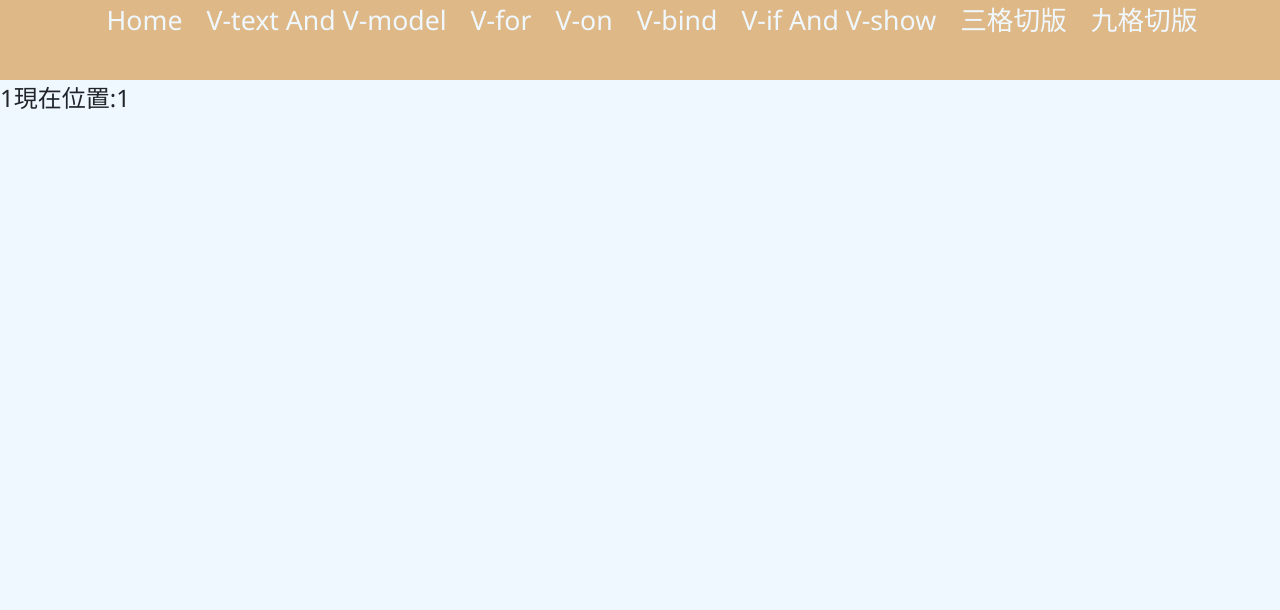
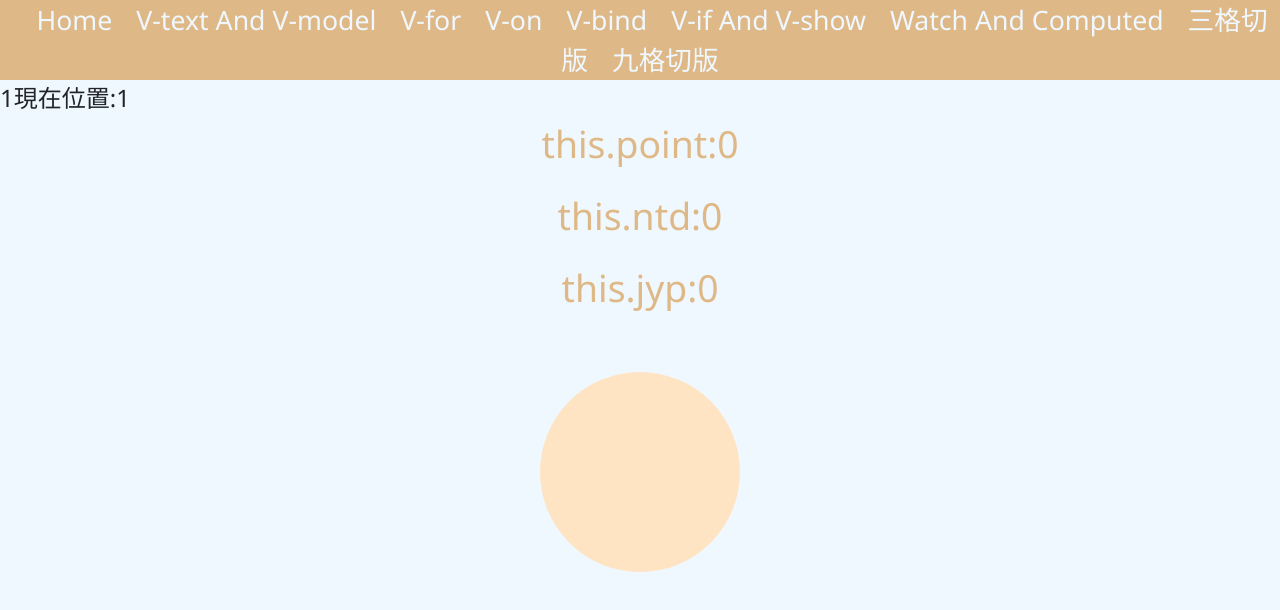
Before and after one commit to zawarudoooooooo/2023-11-17-1, a Vue app: page /WatchAndComputed in a window 1280 px wide. Shown: the top 610 px of the page. Built offline with nearby package versions, Linux system fonts and the light colour scheme.

Commit message:
Watch and Computed

```diff
--- a/src/components/Header.vue
+++ b/src/components/Header.vue
@@ -25,6 +25,7 @@ export default{
         <RouterLink to="/Von" class="routerItem">V-on</RouterLink>
         <RouterLink to="/Vbind" class="routerItem">V-bind</RouterLink>
         <RouterLink to="/VifAndVshow" class="routerItem">V-if And V-show</RouterLink>
+        <RouterLink to="/WatchAndComputed" class="routerItem">Watch And Computed</RouterLink>
         <RouterLink to="/Three" class="routerItem">三格切版</RouterLink>
         <RouterLink to="/Nine" class="routerItem">九格切版</RouterLink>
     </div>
--- a/src/router/index.js
+++ b/src/router/index.js
@@ -35,6 +35,11 @@ const router = createRouter({
       component: () => import('../views/VifAndVshow.vue')
     },
     {
+      path: '/WatchAndComputed',
+      name: 'WatchAndComputed',
+      component: () => import('../views/WatchAndComputed.vue')
+    },
+    {
       path: '/Three',
       name: 'Three',
       component: () => import('../views/Practice/Three.vue')
--- a/src/stores/counter.js
+++ b/src/stores/counter.js
@@ -23,7 +23,5 @@ export default defineStore("counter",{
         setLocation(num){
             this.location = num ;
         }
-
-
     }
 })
--- /dev/null
+++ b/src/views/WatchAndComputed.vue
@@ -0,0 +1,88 @@
+<script>
+export default{
+    data(){
+        return{
+            point:0,
+            ntd:0,
+        }
+    },
+    watch:{
+        point(){
+            this.ntd=this.point*10
+            console.log(this.ntd)
+        }
+    },
+    computed:{
+        jyp(){
+            return this.ntd*4.5;
+        }
+
+    },
+    beforeCreate(){ //vue檔建立，但事件,變數,屬性等等尚未建立
+        console.log("beforeCreate")
+    },
+    created(){ //vue檔建立且事件,變數,屬性等等已建立
+        console.log("created")
+    },
+    beforeMount(){ //DOM Tree 尚未連接
+        console.log("beforeMount")
+    },
+    mounted(){ //DOM Tree已連接
+        console.log("mounted")
+    },
+    beforeUpdate(){ //變數已更動，但畫面未更新
+        console.log("beforeUpdate")
+    },
+    updated(){ //變數已更動且畫面也同步更新完成
+        console.log("updated")
+    },
+    beforeUnmount(){
+        console.log("beforeUnmount")
+    },
+    unmounted(){
+        console.log("unmounted")
+    },
+    methods:{
+        clickPoint(){
+            this.point+=1
+        }
+    },
+}
+</script>
+
+<template>
+    <div class="content">
+        <p>this.point:{{ this.point }}</p>
+        <p>this.ntd:{{ this.ntd }}</p>
+        <p>this.jyp:{{ this.jyp }}</p>
+        <div class="circle" @click="clickPoint"></div>
+    </div>
+</template>
+
+<style lang="scss" scoped>
+    .content{
+        text-align: center;
+        p{
+            font-size: 28pt;
+            color: burlywood;
+        }
+        .circle{
+            width: 200px;
+            height: 200px;
+            background-color: bisque;
+            border-radius: 50%;
+            margin: auto;
+            margin-top: 7vmin;
+
+            &:hover{
+                scale: 1.5;
+                background-color: burlywood;
+            }
+
+            &:active{
+                scale: 0.8;
+                background-color: bisque;
+            }
+        }
+    }
+</style>
```
